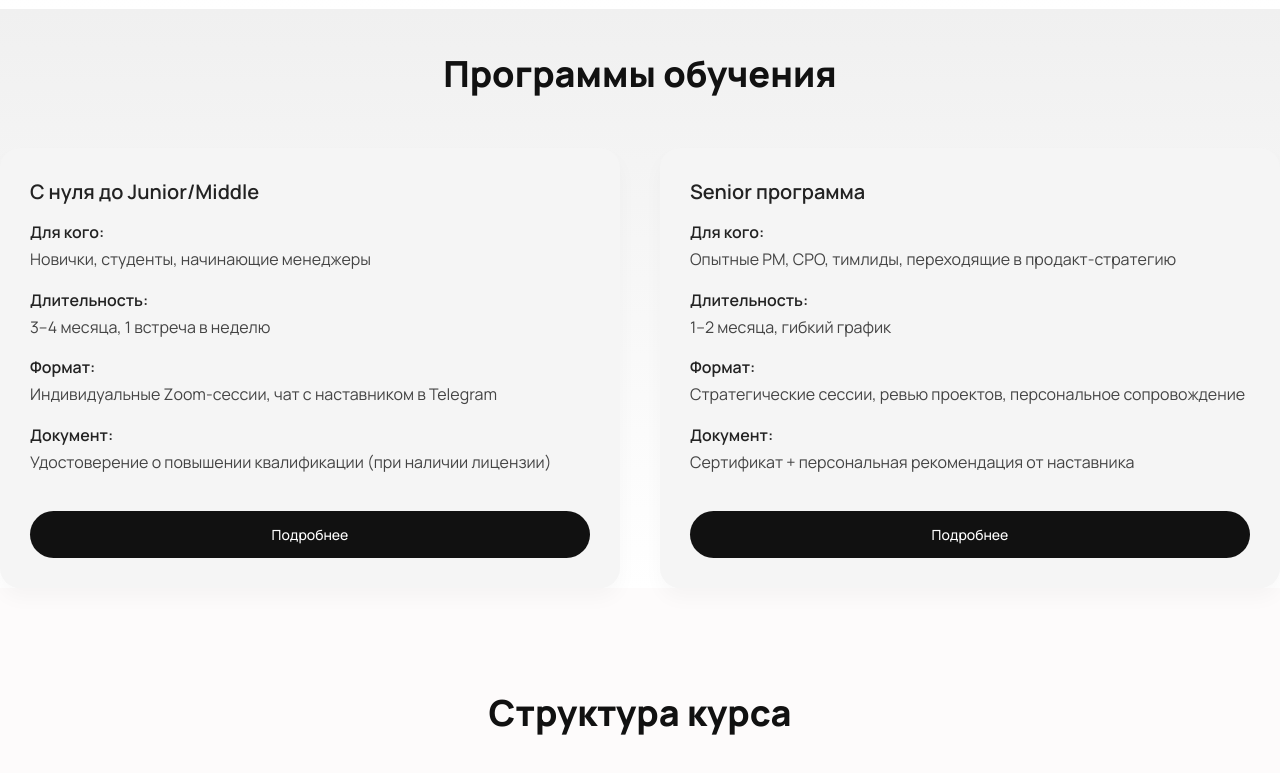
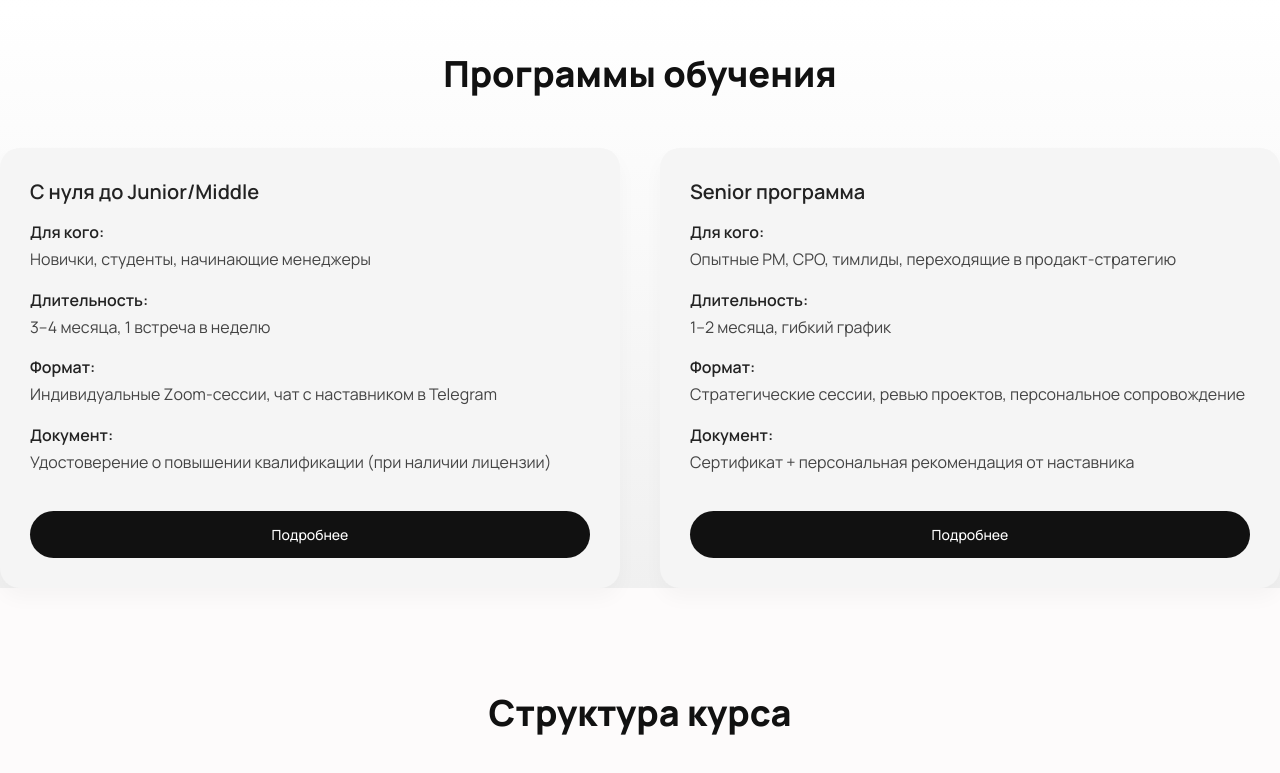
Before and after one commit to Ayraek/new-page-one-to-one, a React (Vite) app: page / in a window 1280 px wide. Shown: the part 1562-2335 px from the top of the page. Built offline with nearby package versions, Linux system fonts and the light colour scheme.

Commit message:
Fix gradient start color in AboutProgram

```diff
--- a/src/components/AboutProgram/AboutProgram.module.css
+++ b/src/components/AboutProgram/AboutProgram.module.css
@@ -1,7 +1,7 @@
 .aboutProgram {
     margin-top: 0;          /* Никакого внешнего отступа вверх */
     padding-top: 40px;      /* Меньший внутренний отступ */
-    background: linear-gradient(to bottom, #f0f0f0 0%, #ffffff 100%);
+    background: linear-gradient(to bottom, #ffffff 0%, #f0f0f0 100%);
     position: relative;
     z-index: 2;
   }
```
